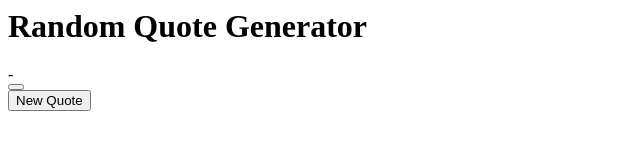
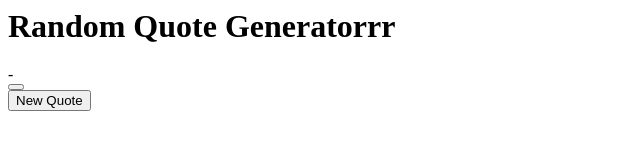
Before and after one commit to brandart/mydemorepo, a plain HTML site: page index.html in a window 1280 px wide. Shown: the full height of the page, 0-640 px from the left. Drawn offline with Linux system fonts and the light colour scheme.

Commit message:
edited headline in index

```diff
--- a/index.html
+++ b/index.html
@@ -1,5 +1,5 @@
 
-<h1>Random Quote Generator</h1>
+<h1>Random Quote Generatorrr</h1>
 <div class="white-box">
   <div class="quote">
     <i class="fa fa-quote-left fa-3x"></i>
```
